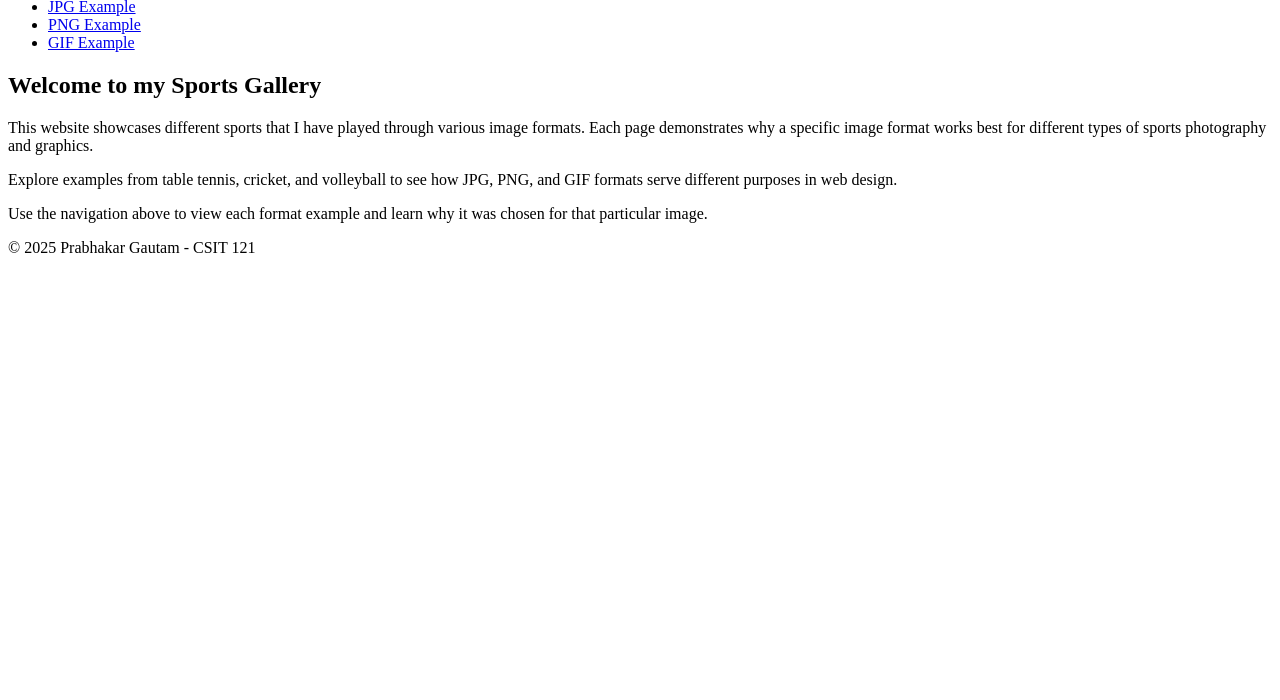
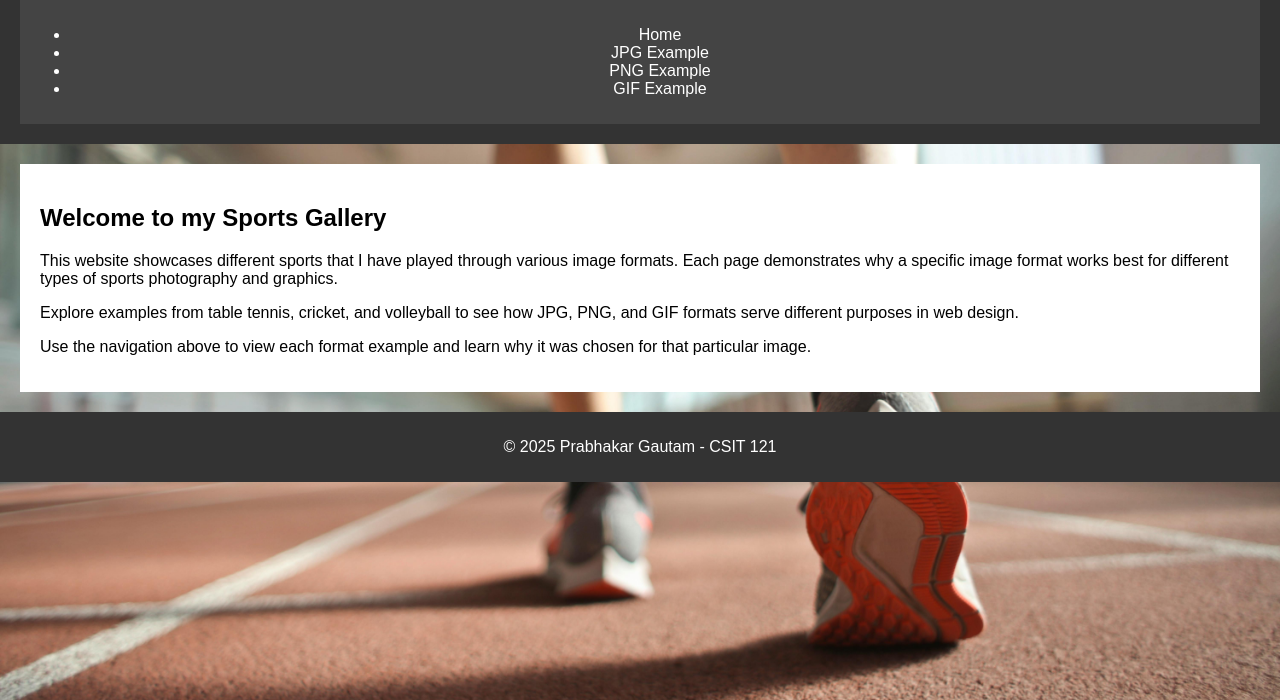
Before and after one commit to ga1178701/CSIT-121-Web-Standards, a plain HTML site: page lab04/index.html in a window 1280 px wide. Shown: the part 100-800 px from the top of the page. Drawn offline with Linux system fonts and the light colour scheme; files that its build step writes are made by us from their sources; the site is published under a folder, as on GitHub Pages, so addresses that start at the root find nothing; files whose address does not match are found by name.

Commit message:
Update index.html

```diff
--- a/lab04/index.html
+++ b/lab04/index.html
@@ -4,7 +4,7 @@
     <meta charset="UTF-8">
     <meta name="viewport" content="width=device-width, initial-scale=1.0">
     <title>Sports Gallery - Image Formats</title>
-    <link rel="stylesheet" href="/lab04/style.css">
+    <link rel="stylesheet" href="lab04/style.css">
     <link rel="icon" href="favicon.svg" type="image/svg+xml">
 </head>
 <body>
```
